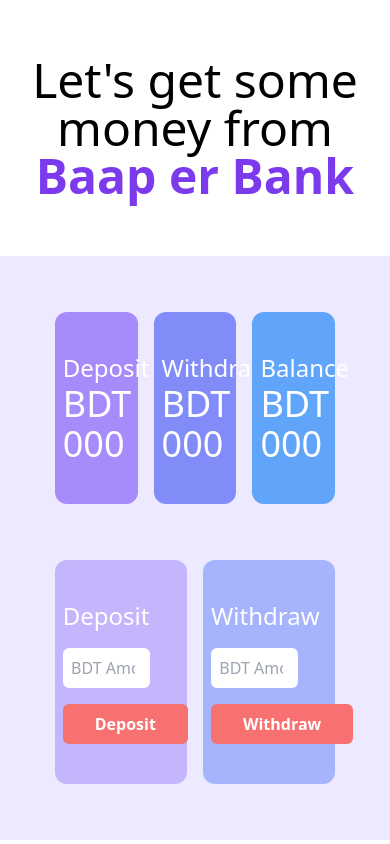
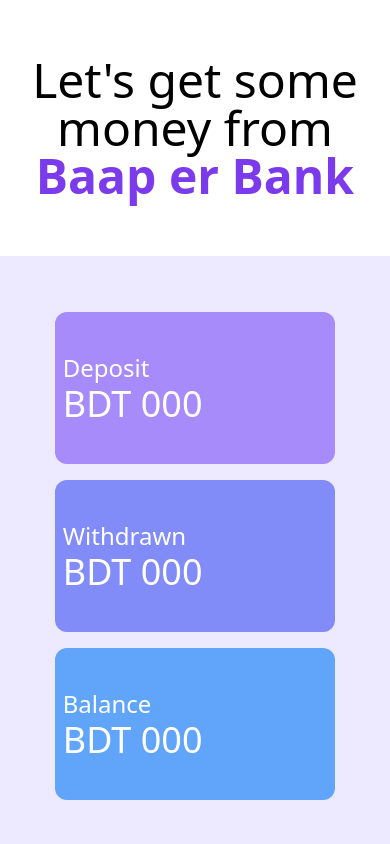
Before and after one commit to nnibras/Baap-er-Bank, a plain HTML site: page bank.html in a window 390 px wide. Shown: the top 844 px of the page. Drawn offline with nearby package versions, Linux system fonts and the light colour scheme.

Commit message:
made responsive for mobile

```diff
--- a/bank.html
+++ b/bank.html
@@ -17,7 +17,9 @@
 
     <main class="bg-violet-100 py-14 px-2">
       <section class="mb-14">
-        <div class="grid grid-cols-3 gap-4 w-3/4 mx-auto text-white">
+        <div
+          class="grid sm:grid-cols-1 xl:grid-cols-3 gap-4 w-3/4 mx-auto text-white"
+        >
           <div class="bg-violet-400 py-10 px-2 rounded-xl">
             <h4 class="text-white text-2xl">Deposit</h4>
             <h2 class="text-white text-4xl">
@@ -38,7 +40,9 @@
           </div>
         </div>
       </section>
-      <div class="grid grid-cols-2 gap-4 w-3/4 mx-auto text-white">
+      <div
+        class="grid sm:grid-cols-1 xl:grid-cols-2 gap-4 w-3/4 mx-auto text-white"
+      >
         <div class="bg-violet-300 py-10 px-2 rounded-xl">
           <h4 class="text-white text-2xl">Deposit</h4>
 
```
Also changed, not shown: index.html (+2 -2 lines).
